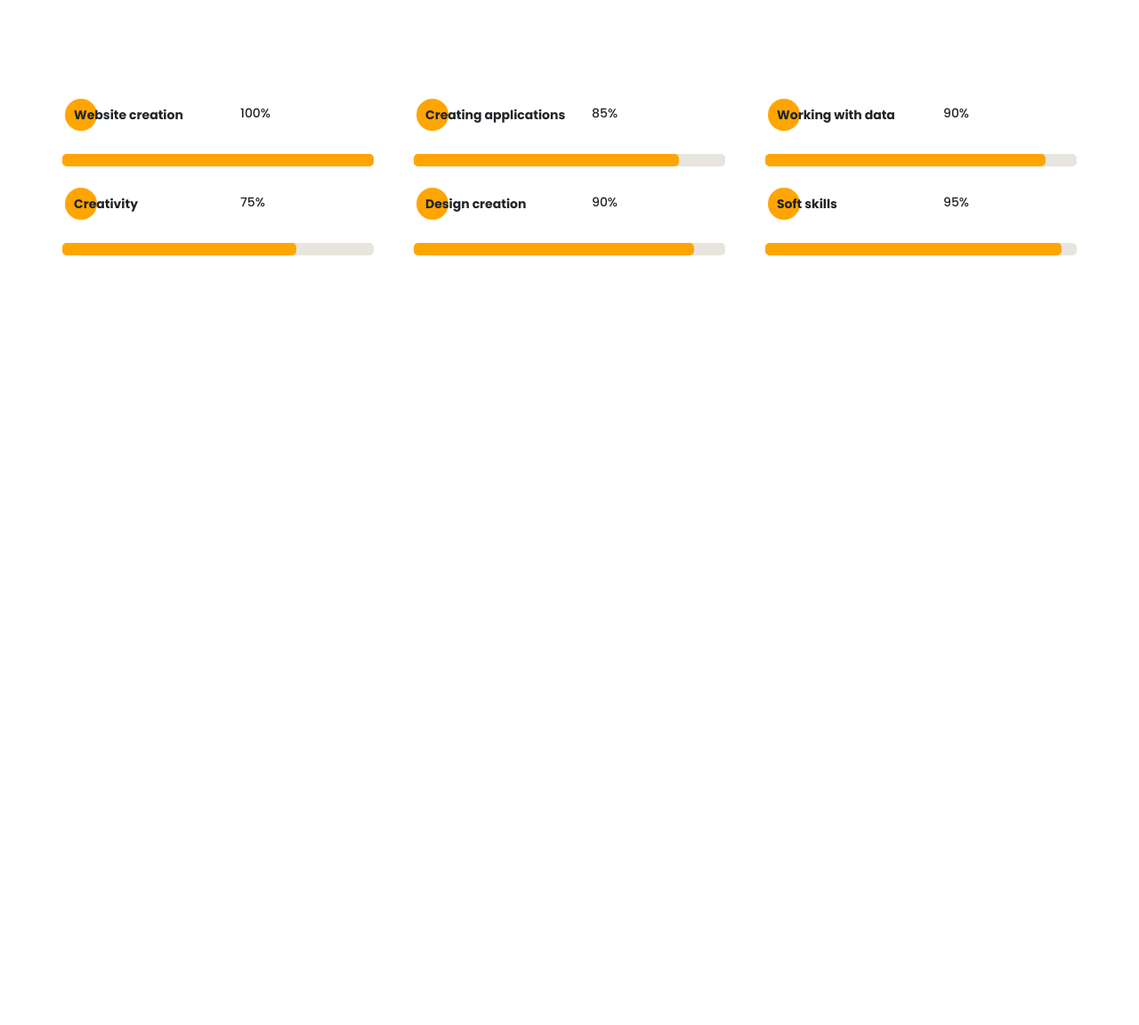
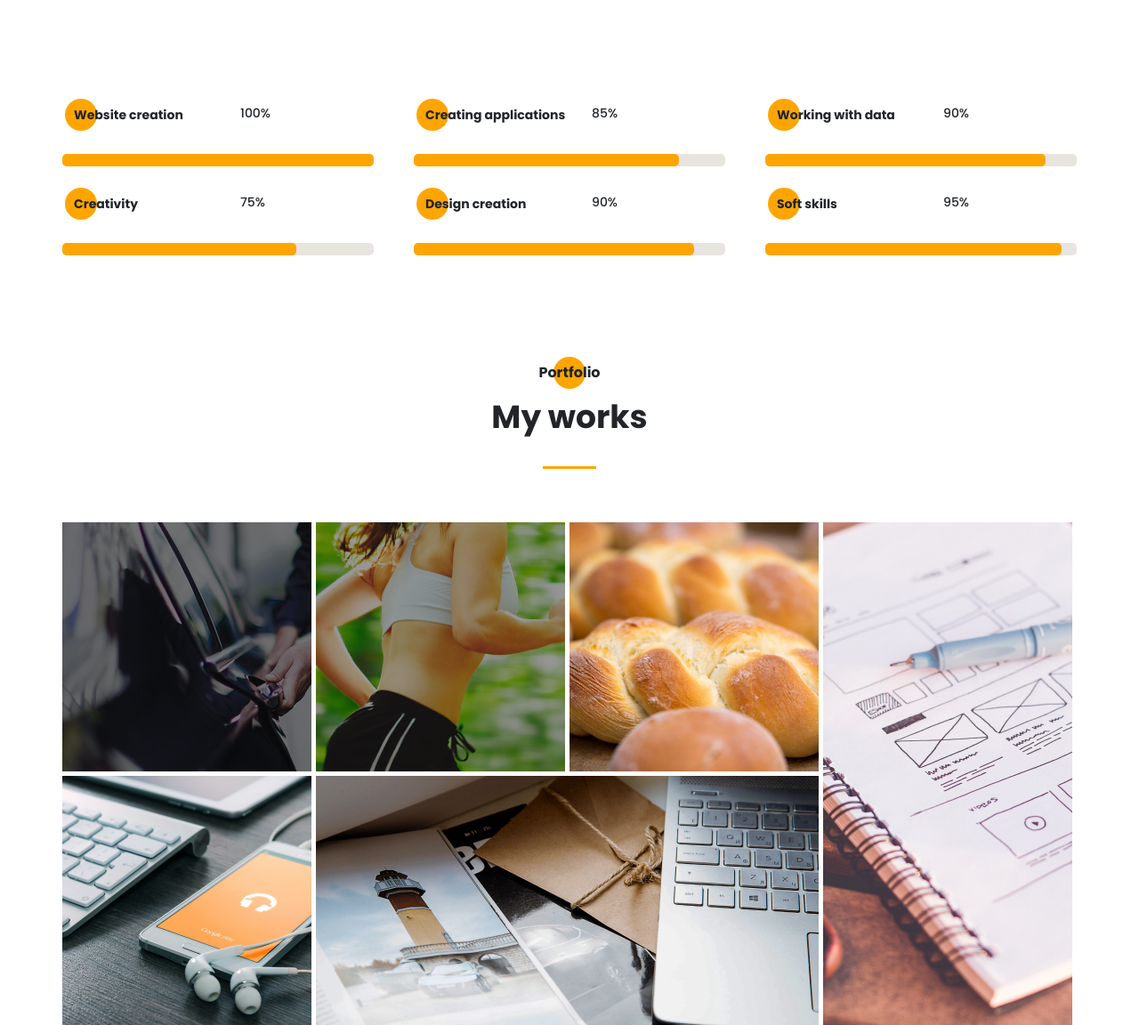
Before and after one commit to AlisherAmonov/portfolio, a plain HTML site: page src/index.html in a window 1280 px wide. Shown: the part 3150-4302 px from the top of the page at 89% size. Before the commit the page ends 3437 px from the top, so only its background shows below. Drawn offline with Linux system fonts and the light colour scheme.

Commit message:
Fifth screen

```diff
--- a/src/index.html
+++ b/src/index.html
@@ -367,8 +367,8 @@
     </section>
     <section class="resume">
       <div class="container">
-        <h2 class="title title_fz16 resume__title">Experience</h2>
-        <div class="title title_fz36 resume__subtitle">
+        <h2 class="title title_fz16 title__section-title">Experience</h2>
+        <div class="title title_fz36 title__section-subtitle">
           How can I be of help?
         </div>
         <div class="divider"></div>
@@ -470,8 +470,8 @@
     </section>
     <section class="skills">
       <div class="container">
-        <h2 class="title title_fz16 skills__title">Skills</h2>
-        <div class="title title_fz36 skills__subtitle">
+        <h2 class="title title_fz16 title__section-title">Skills</h2>
+        <div class="title title_fz36 title__section-subtitle">
           What I use in my work
         </div>
         <div class="divider"></div>
@@ -606,6 +606,33 @@
         </div>
       </div>
     </section>
+    <section class="portfolio">
+      <div class="container">
+        <h2 class="title title_fz16 title__section-title">Portfolio</h2>
+        <div class="title title_fz36 title__section-subtitle">My works</div>
+        <div class="divider"></div>
+        <div class="portfolio__wrapper">
+          <a href="#" class="portfolio__item"
+            ><img src="img/works/uber.jpg" alt="uber"
+          /></a>
+          <a href="#" class="portfolio__item"
+            ><img src="img/works/pulse.jpg" alt="pulse"
+          /></a>
+          <a href="#" class="portfolio__item"
+            ><img src="img/works/bread.jpg" alt="test"
+          /></a>
+          <a href="#" class="portfolio__item vertical"
+            ><img src="img/works/plans.jpg" alt="test"
+          /></a>
+          <a href="#" class="portfolio__item"
+            ><img src="img/works/ipad.jpg" alt="test"
+          /></a>
+          <a href="#" class="portfolio__item horizontal"
+            ><img src="img/works/mac.jpg" alt="test"
+          /></a>
+        </div>
+      </div>
+    </section>
     <script src="js/script.js"></script>
   </body>
 </html>
--- /dev/null
+++ b/src/sass/blocks/_portfolio.scss
@@ -0,0 +1,28 @@
+.portfolio {
+  padding-top: 120px;
+  &__wrapper {
+    margin-top: 60px;
+    display: grid;
+    grid-template: repeat(2, 280px) / repeat(4, 280px);
+    grid-auto-rows: 280px;
+    gap: 5px;
+    .vertical {
+      grid-row: 1 / 3;
+      grid-column: 4 / 5;
+    }
+    .horizontal {
+      grid-row: 2 / 3;
+      grid-column: 2 / 4;
+    }
+  }
+  &__item {
+    transition: all 0.6s;
+    img {
+      width: 100%;
+    }
+    &:hover {
+      // filter: grayscale(50%);
+      transform: scale(1.05);
+    }
+  }
+}
--- a/src/sass/blocks/_resume.scss
+++ b/src/sass/blocks/_resume.scss
@@ -1,18 +1,5 @@
 .resume {
   padding-top: 120px;
-  &__title {
-    position: relative;
-    text-align: center;
-    @include before_circle;
-    &:before {
-      top: -6px;
-      left: 50%;
-      transform: translateX(-50%);
-    }
-  }
-  &__subtitle {
-    text-align: center;
-  }
   &__wrapper {
     padding: 60px 65px 0 65px;
     display: grid;
--- a/src/sass/blocks/_skills.scss
+++ b/src/sass/blocks/_skills.scss
@@ -1,18 +1,5 @@
 .skills {
   padding-top: 120px;
-  &__title {
-    position: relative;
-    text-align: center;
-    @include before_circle;
-    &:before {
-      top: -6px;
-      left: 50%;
-      transform: translateX(-50%);
-    }
-  }
-  &__subtitle {
-    text-align: center;
-  }
   &__items {
     margin-top: 60px;
     padding: 0 10px;
--- a/src/sass/blocks/_title.scss
+++ b/src/sass/blocks/_title.scss
@@ -20,4 +20,17 @@
   &_fz48 {
     font-size: 48px;
   }
+  &__section-title {
+    position: relative;
+    text-align: center;
+    @include before_circle;
+    &:before {
+      top: -6px;
+      left: 50%;
+      transform: translateX(-50%);
+    }
+  }
+  &__section-subtitle {
+    text-align: center;
+  }
 }
--- a/src/sass/style.scss
+++ b/src/sass/style.scss
@@ -30,3 +30,4 @@
 @import 'blocks/about';
 @import 'blocks/resume';
 @import 'blocks/skills';
+@import 'blocks/portfolio';
```
Also changed, not shown: dist/index.html (+1 -1 lines), dist/css/style.min.css, dist/img/works/mac.jpg (added), src/css/style.min.css, src/img/works/mac.jpg (added), 1 other file.
